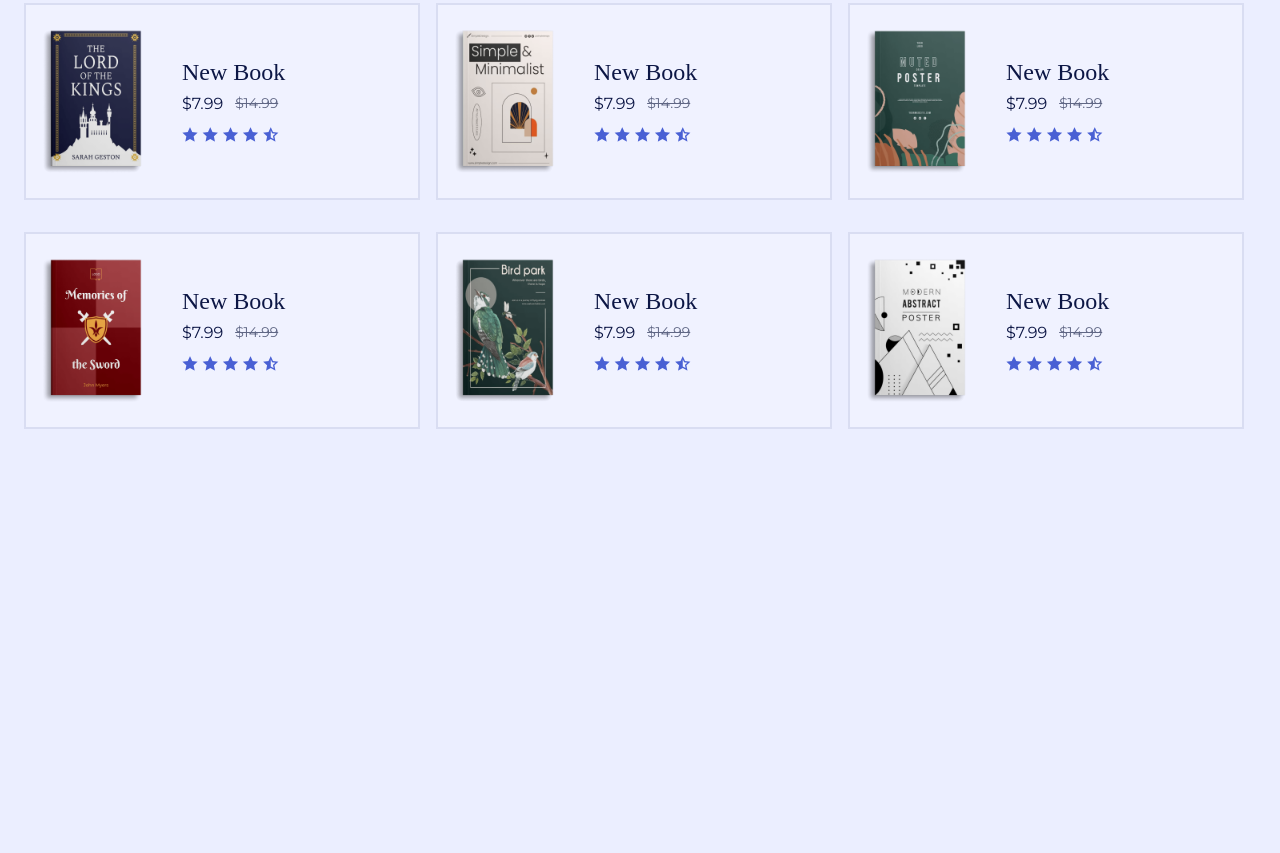
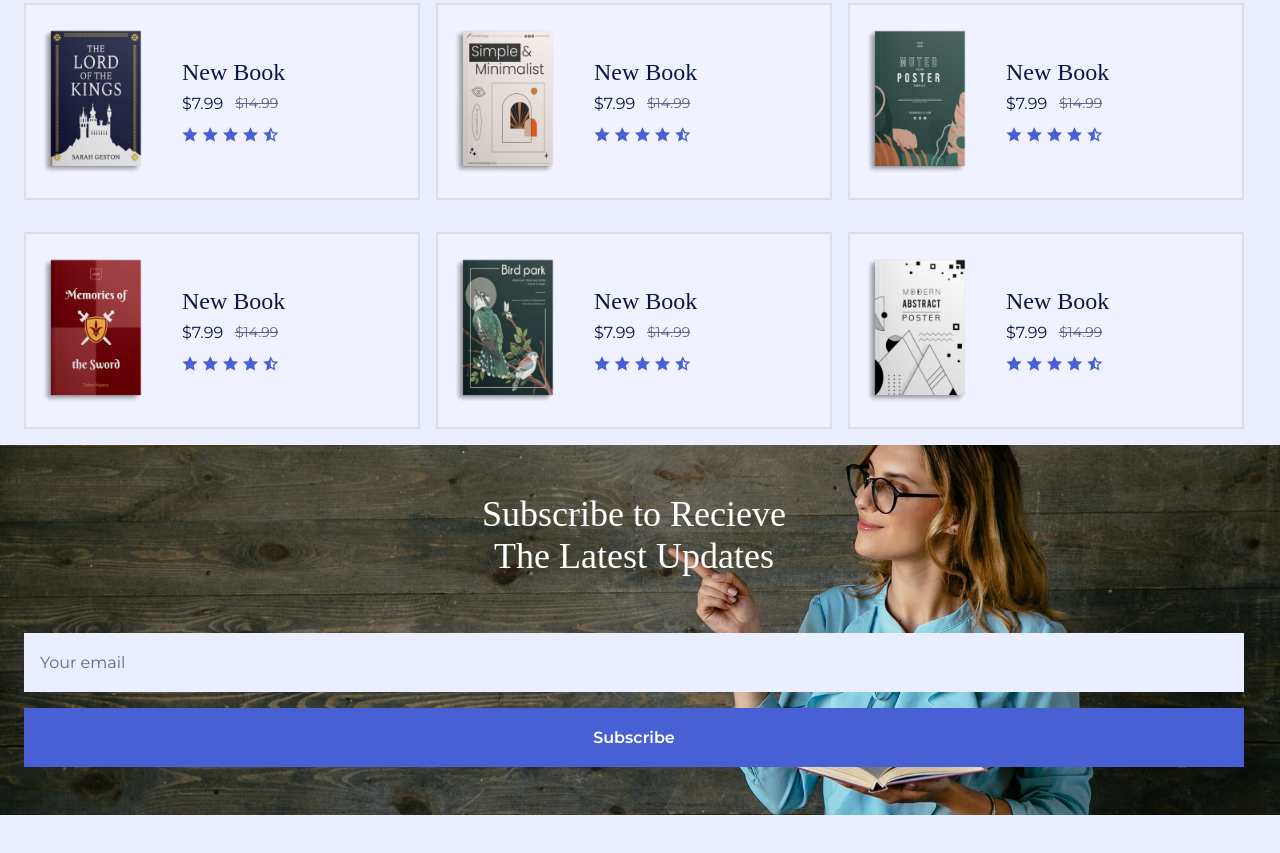
Before and after one commit to freetimezp/js-services-15-books, a plain HTML site: page index.html in a window 1280 px wide. Shown: the part 2599-3452 px from the top of the page. Before the commit the page ends 3236 px from the top, so only its background shows below. Drawn offline with nearby package versions, Linux system fonts and the light colour scheme; a web font is replaced by a local one.

Commit message:
11. js-services-15-books. Join section.

```diff
--- a/assets/css/styles.css
+++ b/assets/css/styles.css
@@ -603,8 +603,49 @@ img {
   margin-bottom: 2rem;
 }
 /*=============== JOIN ===============*/
+.join {
+  position: relative;
+  padding-block: 3rem;
+}
 
+.join__bg {
+  position: absolute;
+  top: 0;
+  left: 0;
+  width: 100%;
+  height: 100%;
+  object-fit: cover;
+  object-position: center;
+}
 
+.join__data {
+  position: relative;
+}
+
+.join__title {
+  color: var(--white-color);
+}
+
+.join__form {
+  display: grid;
+  row-gap: 1rem;
+}
+
+.join__input {
+  padding: 1.25rem 1rem;
+  background-color: var(--body-color);
+  color: var(--title-color);
+  transition: background-color .4s;
+}
+
+.join__input::placeholder {
+  color: var(--text-color);
+}
+
+.join__button {
+  padding-block: 1.25rem;
+  cursor: pointer;
+}
 /*=============== TESTIMONIAL ===============*/
 
 
--- a/index.html
+++ b/index.html
@@ -726,7 +726,19 @@
 
       <!--==================== JOIN ====================-->
       <section class="join section">
-
+         <div class="join__container">
+            <img src="./assets/img/join-bg.jpg" alt="book" class="join__bg">
+            <div class="join__data container grid">
+               <h2 class="join__title section__title">
+                  Subscribe to Recieve <br>
+                  The Latest Updates
+               </h2>
+               <form class="join__form">
+                  <input type="text" class="join__input" placeholder="Your email">
+                  <button class="join__button button" type="submit">Subscribe</button>
+               </form>
+            </div>
+         </div>
       </section>
 
       <!--==================== TESTIMONIAL ====================-->
```
